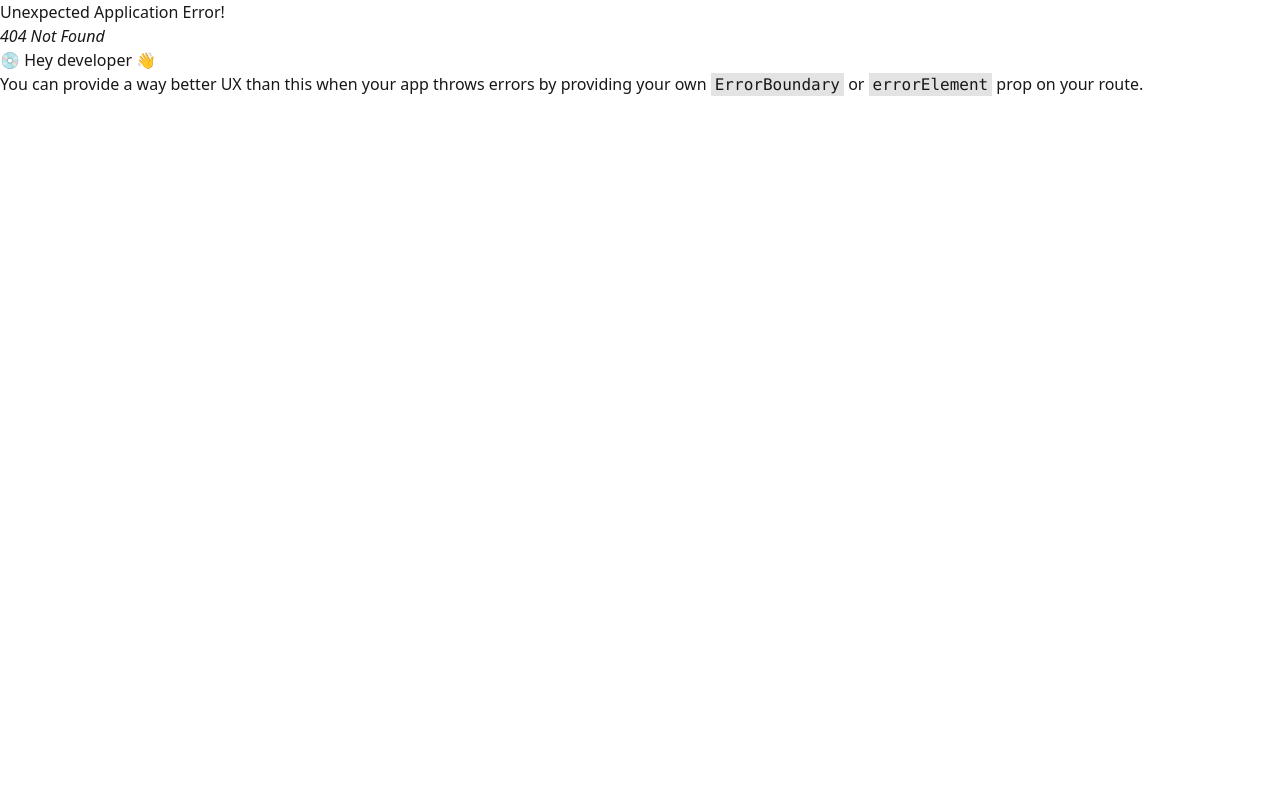
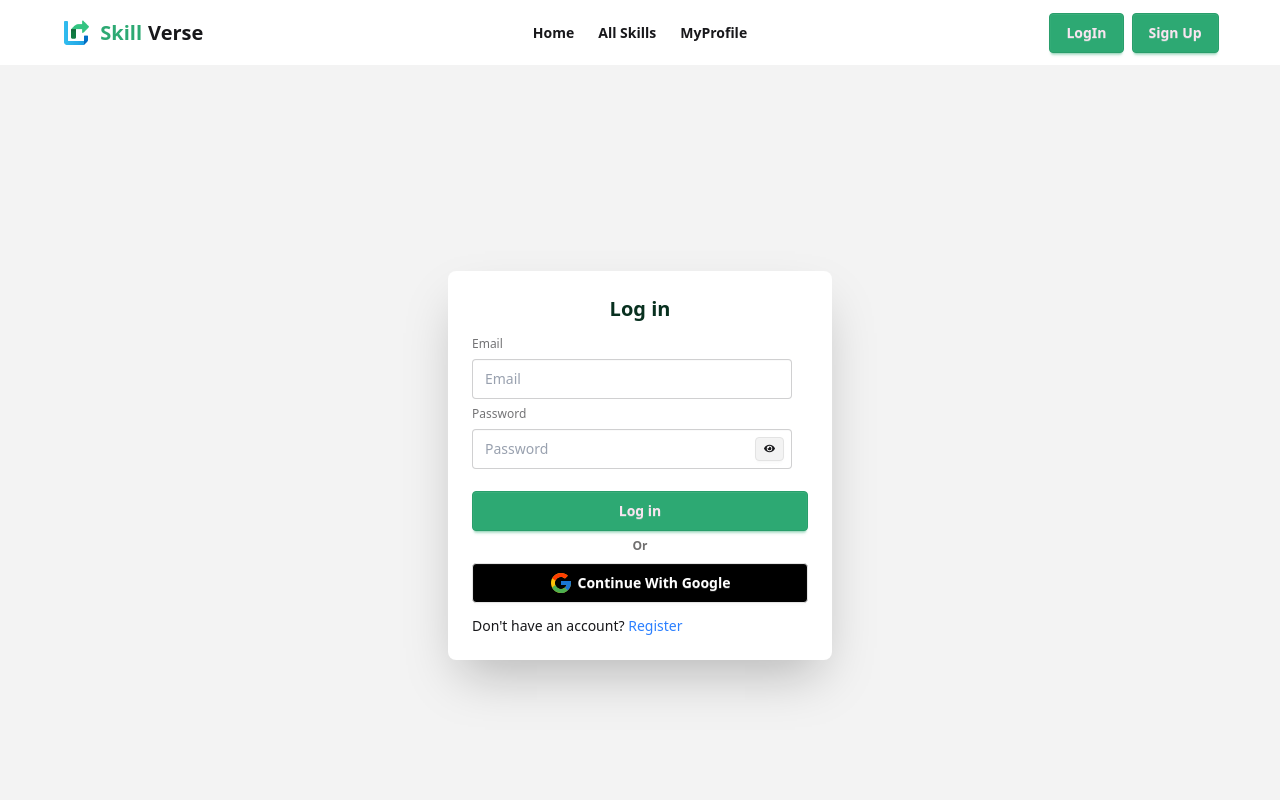
Before and after one commit to lahifkhan/skill-varse, a React (Vite) app: page /logIn in a window 1280 px wide. Before the commit this address had no page. Shown: the top 800 px of the page. Built offline with nearby package versions, Linux system fonts and the light colour scheme; no server answers.

Commit message:
registrationg functionality and navbar functionality done

```diff
--- a/package.json
+++ b/package.json
@@ -11,9 +11,11 @@
   },
   "dependencies": {
     "@tailwindcss/vite": "^4.1.15",
+    "firebase": "^12.4.0",
     "react": "^19.1.1",
     "react-dom": "^19.1.1",
     "react-fast-marquee": "^1.6.5",
+    "react-hot-toast": "^2.6.0",
     "react-icons": "^5.5.0",
     "react-router": "^7.9.4",
     "swiper": "^12.0.3",
--- a/src/Components/Navbar.jsx
+++ b/src/Components/Navbar.jsx
@@ -1,9 +1,18 @@
-import React from "react";
+import React, { useContext } from "react";
 import logoImg from "../assets/logo.png";
 import { Link, NavLink } from "react-router";
 import Mycontainer from "./Mycontainer";
+import { Authcontext } from "../Context/AuthContext";
+import toast from "react-hot-toast";
 
 const Navbar = () => {
+  const { user, logOutUser, loading } = useContext(Authcontext);
+
+  const handleLogOut = () => {
+    logOutUser()
+      .then(() => toast.success("Accounts Log out"))
+      .catch((err) => toast.error(err));
+  };
   return (
     <div className="bg-base-100 shadow-sm">
       <Mycontainer>
@@ -70,7 +79,38 @@ const Navbar = () => {
             </ul>
           </div>
           <div className="navbar-end">
-            <a className="btn btn-secondary font-bold">LogIn</a>
+            {loading ? (
+              <span className="loading loading-spinner loading-md"></span>
+            ) : user ? (
+              <div className="flex gap-3 items-center">
+                <div
+                  className="tooltip tooltip-bottom"
+                  data-tip={user.displayName}
+                >
+                  <img
+                    className="w-10 h-10 rounded-full border p-0.5 border-primary cursor-pointer"
+                    src={user.photoURL}
+                  />
+                </div>
+
+                <button
+                  onClick={handleLogOut}
+                  className="btn btn-secondary font-bold"
+                >
+                  Log Out
+                </button>
+              </div>
+            ) : (
+              <div className="flex gap-2">
+                <Link to={"/logIn"} className="btn btn-secondary font-bold">
+                  LogIn
+                </Link>
+
+                <Link to={"/register"} className="btn btn-secondary font-bold">
+                  Sign Up
+                </Link>
+              </div>
+            )}
           </div>
         </div>
       </Mycontainer>
--- a/src/Context/AuthContext.jsx
+++ b/src/Context/AuthContext.jsx
@@ -0,0 +1,3 @@
+import { createContext } from "react";
+
+export const Authcontext = createContext(null);
--- a/src/Pages/Home.jsx
+++ b/src/Pages/Home.jsx
@@ -1,13 +1,14 @@
-import React from "react";
 import Hero from "../Components/Hero";
 import Mycontainer from "../Components/Mycontainer";
 import { useLoaderData } from "react-router";
 import PopularSkill from "../Components/PopularSkill";
 import TopProvider from "../Components/TopProvider";
 import HowItWork from "../Components/HowItWork";
+import { Authcontext } from "../Context/AuthContext";
 
 const Home = () => {
   const skillsData = useLoaderData();
+
   console.log(skillsData);
   return (
     <div>
--- /dev/null
+++ b/src/Pages/LogIn.jsx
@@ -0,0 +1,76 @@
+import React, { useState } from "react";
+import { FaEye, FaEyeSlash } from "react-icons/fa";
+import { FcGoogle } from "react-icons/fc";
+import { Link } from "react-router";
+
+const LogIn = () => {
+  const [showPass, setShowPass] = useState(false);
+
+  const handleLogIn = (e) => {
+    e.preventDefault();
+  };
+
+  const handleShowPass = (e) => {
+    e.preventDefault();
+    setShowPass(!showPass);
+  };
+
+  return (
+    <div className="hero bg-base-200 min-h-screen flex items-center justify-center">
+      <div className="card bg-base-100 w-full max-w-sm shrink-0 shadow-2xl">
+        <div className="card-body">
+          <h1 className="text-center font-bold text-xl text-primary">Log in</h1>
+          <form onSubmit={handleLogIn}>
+            <fieldset className="fieldset">
+              {/* email */}
+              <label className="label">Email</label>
+              <input
+                type="email"
+                className="input placeholder:text-gray-400"
+                placeholder="Email"
+                name="email"
+              />
+
+              {/* password */}
+              <label className="label">Password</label>
+              <div className="relative">
+                <input
+                  type={showPass ? "text" : "password"}
+                  className="input placeholder:text-gray-400"
+                  placeholder="Password"
+                  name="password"
+                />
+                <button
+                  onClick={handleShowPass}
+                  className="btn btn-xs absolute top-2 right-6"
+                >
+                  {showPass ? <FaEyeSlash /> : <FaEye />}
+                </button>
+              </div>
+
+              <button className="btn btn-secondary mt-4">Log in</button>
+
+              <div className="flex flex-col text-center space-y-2">
+                <p className=" font-semibold text-accent">Or</p>
+                <button className="btn flex items-center gap-1 bg-black text-white">
+                  {" "}
+                  <FcGoogle size={24} />
+                  Continue With Google
+                </button>
+              </div>
+            </fieldset>
+          </form>
+
+          <p>
+            Don't have an account?{" "}
+            <Link className="text-blue-500" to={"/register"}>
+              Register
+            </Link>
+          </p>
+        </div>
+      </div>
+    </div>
+  );
+};
+
+export default LogIn;
--- a/src/Pages/Register.jsx
+++ b/src/Pages/Register.jsx
@@ -1,13 +1,70 @@
-import React, { useState } from "react";
+import React, { useContext, useState } from "react";
 import { FaEye, FaEyeSlash } from "react-icons/fa";
-import { Link } from "react-router";
+import { Link, useNavigate } from "react-router";
 import { FcGoogle } from "react-icons/fc";
+import toast from "react-hot-toast";
+import { Authcontext } from "../Context/AuthContext";
+import { auth } from "../firebase/firebase.config";
 
 const Register = () => {
   const [showPass, setShowPass] = useState(false);
+  const [error, setError] = useState("");
+  const { createUser, updateUser, creatUserWithGoogle, setUser, setLoading } =
+    useContext(Authcontext);
+  const navigate = useNavigate();
 
   const handleFormSubmit = (e) => {
     e.preventDefault();
+    const displayName = e.target.name.value;
+    const photoURL = e.target.photo.value;
+    const email = e.target.email.value;
+    const password = e.target.password.value;
+
+    console.log(displayName, photoURL, email, password);
+
+    const regEx = /^(?=.*[a-z])(?=.*[A-Z]).{6,}$/;
+    // regular expression
+    if (!regEx.test(password)) {
+      setError(
+        "Password must include uppercase, lowercase, and be at least 6 chars."
+      );
+      return;
+    }
+
+    createUser(email, password)
+      .then((res) => {
+        updateUser(displayName, photoURL)
+          .then(() => {
+            console.log(res.user);
+            toast.success("Accout created Successfully");
+            setUser({ ...auth.currentUser });
+            navigate("/");
+            setLoading(false);
+          })
+          .catch((err) => {
+            console.log(err.message);
+            toast.error(err.code);
+          });
+      })
+      .catch((err) => {
+        toast.error(err.code);
+        console.log(err.message);
+      });
+  };
+
+  const handleGoogleSign = () => {
+    creatUserWithGoogle()
+      .then((res) => {
+        toast.success("Accounts created Successfully");
+        setUser(res.user);
+
+        console.log(res.user);
+        navigate("/");
+      })
+      .catch((err) => {
+        console.log(err.code);
+        toast.error(err.code);
+      });
   };
   const handleShowPass = (e) => {
     e.preventDefault();
@@ -30,6 +87,7 @@ const Register = () => {
                 className="input placeholder:text-gray-400"
                 placeholder="Your Name"
                 name="name"
+                required
               />
 
               {/* photo */}
@@ -39,6 +97,7 @@ const Register = () => {
                 className="input placeholder:text-gray-400"
                 placeholder="Phot Url"
                 name="photo"
+                required
               />
 
               {/* email */}
@@ -59,6 +118,7 @@ const Register = () => {
                   placeholder="Password"
                   name="password"
                 />
+                {error && <p className="text-red-400">{error}</p>}
                 <button
                   onClick={handleShowPass}
                   className="btn btn-xs absolute top-2 right-6"
@@ -78,7 +138,11 @@ const Register = () => {
 
               <div className="flex flex-col text-center space-y-2">
                 <p className=" font-semibold text-accent">Or</p>
-                <button className="btn flex items-center gap-1 bg-black text-white">
+                <button
+                  onClick={handleGoogleSign}
+                  className="btn flex items-center gap-1 bg-black text-white"
+                  type="button"
+                >
                   {" "}
                   <FcGoogle size={24} />
                   Continue With Google
--- /dev/null
+++ b/src/Provider/AuthProvider.jsx
@@ -0,0 +1,67 @@
+import React, { useEffect, useState } from "react";
+import { Authcontext } from "../Context/AuthContext";
+import {
+  createUserWithEmailAndPassword,
+  onAuthStateChanged,
+  signInWithPopup,
+  signOut,
+  updateProfile,
+} from "firebase/auth";
+import { auth } from "../firebase/firebase.config";
+import { GoogleAuthProvider } from "firebase/auth";
+const AuthProvider = ({ children }) => {
+  const [user, setUser] = useState(null);
+  const [loading, setLoading] = useState(true);
+
+  const provider = new GoogleAuthProvider();
+
+  // register user
+  const createUser = (email, password) => {
+    setLoading(true);
+    return createUserWithEmailAndPassword(auth, email, password);
+  };
+
+  // log out user
+  const logOutUser = () => {
+    setLoading(true);
+    return signOut(auth);
+  };
+
+  // continue with google
+  const creatUserWithGoogle = () => {
+    setLoading(true);
+    return signInWithPopup(auth, provider);
+  };
+
+  // update user profile
+  const updateUser = (name, photoURL) => {
+    return updateProfile(auth.currentUser, {
+      displayName: name,
+      photoURL: photoURL,
+    });
+  };
+
+  // observation funtion
+  useEffect(() => {
+    const unSubscribe = onAuthStateChanged(auth, (currentUser) => {
+      setUser(currentUser);
+      setLoading(false);
+    });
+    return () => unSubscribe();
+  }, []);
+
+  const authInfo = {
+    createUser,
+    creatUserWithGoogle,
+    updateUser,
+    setUser,
+    setLoading,
+    logOutUser,
+    user,
+    loading,
+  };
+
+  return <Authcontext value={authInfo}>{children}</Authcontext>;
+};
+
+export default AuthProvider;
--- a/src/Routes/Routes.jsx
+++ b/src/Routes/Routes.jsx
@@ -2,6 +2,7 @@ import { createBrowserRouter } from "react-router";
 import Home from "../Pages/Home";
 import Layouts from "../Layouts/Layouts";
 import Register from "../Pages/Register";
+import LogIn from "../Pages/LogIn";
 
 export const router = createBrowserRouter([
   {
@@ -18,6 +19,11 @@ export const router = createBrowserRouter([
         path: "/register",
         Component: Register,
       },
+
+      {
+        path: "/logIn",
+        Component: LogIn,
+      },
     ],
   },
 ]);
--- /dev/null
+++ b/src/firebase/firebase.config.js
@@ -0,0 +1,19 @@
+// Import the functions you need from the SDKs you need
+import { initializeApp } from "firebase/app";
+// TODO: Add SDKs for Firebase products that you want to use
+// https://firebase.google.com/docs/web/setup#available-libraries
+import { getAuth } from "firebase/auth";
+
+// Your web app's Firebase configuration
+const firebaseConfig = {
+  apiKey: import.meta.env.VITE_FIREBASE_API_KEY,
+  authDomain: import.meta.env.VITE_FIREBASE_AUTH_DOMAIN,
+  projectId: import.meta.env.VITE_FIREBASE_PROJECT_ID,
+  storageBucket: import.meta.env.VITE_FIREBASE_STORAGE_BUCKET,
+  messagingSenderId: import.meta.env.VITE_FIREBASE_MESSAGING_SENDER_ID,
+  appId: import.meta.env.VITE_FIREBASE_APP_ID,
+};
+
+// Initialize Firebase
+const app = initializeApp(firebaseConfig);
+export const auth = getAuth(app);
--- a/src/main.jsx
+++ b/src/main.jsx
@@ -4,9 +4,14 @@ import "./index.css";
 import App from "./App.jsx";
 import { RouterProvider } from "react-router";
 import { router } from "./Routes/Routes.jsx";
+import AuthProvider from "./Provider/AuthProvider.jsx";
+import { Toaster } from "react-hot-toast";
 
 createRoot(document.getElementById("root")).render(
   <StrictMode>
-    <RouterProvider router={router}></RouterProvider>
+    <AuthProvider>
+      <RouterProvider router={router}></RouterProvider>
+      <Toaster />
+    </AuthProvider>
   </StrictMode>
 );
```
Also changed, not shown: 2 other files (tests, documents, lock files or other folders).
